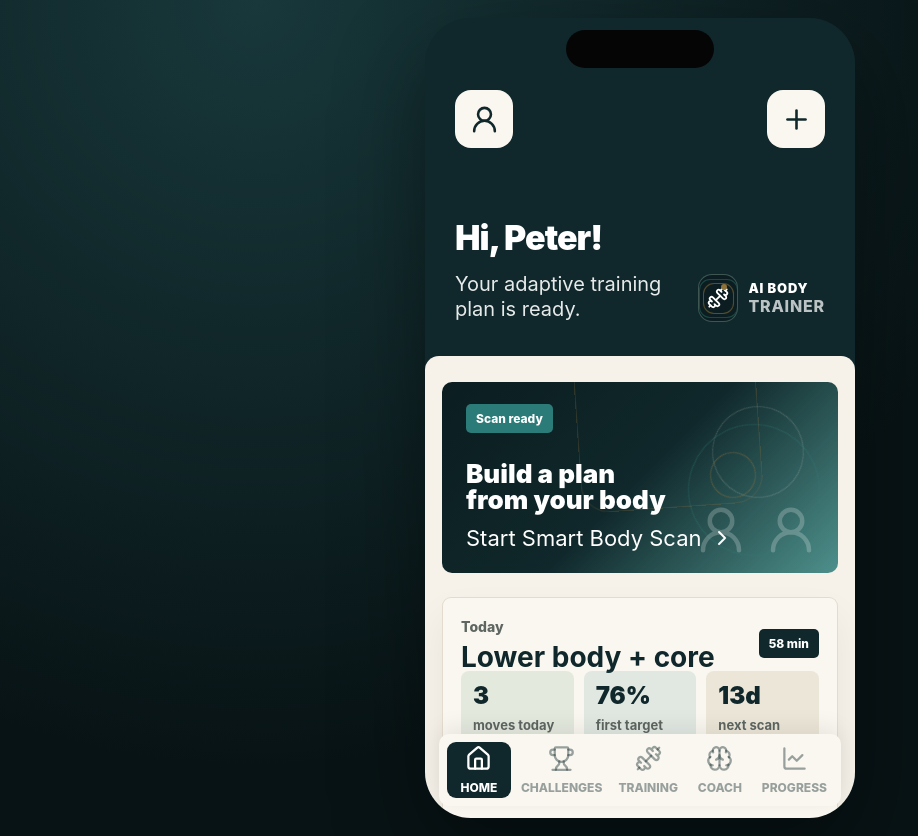
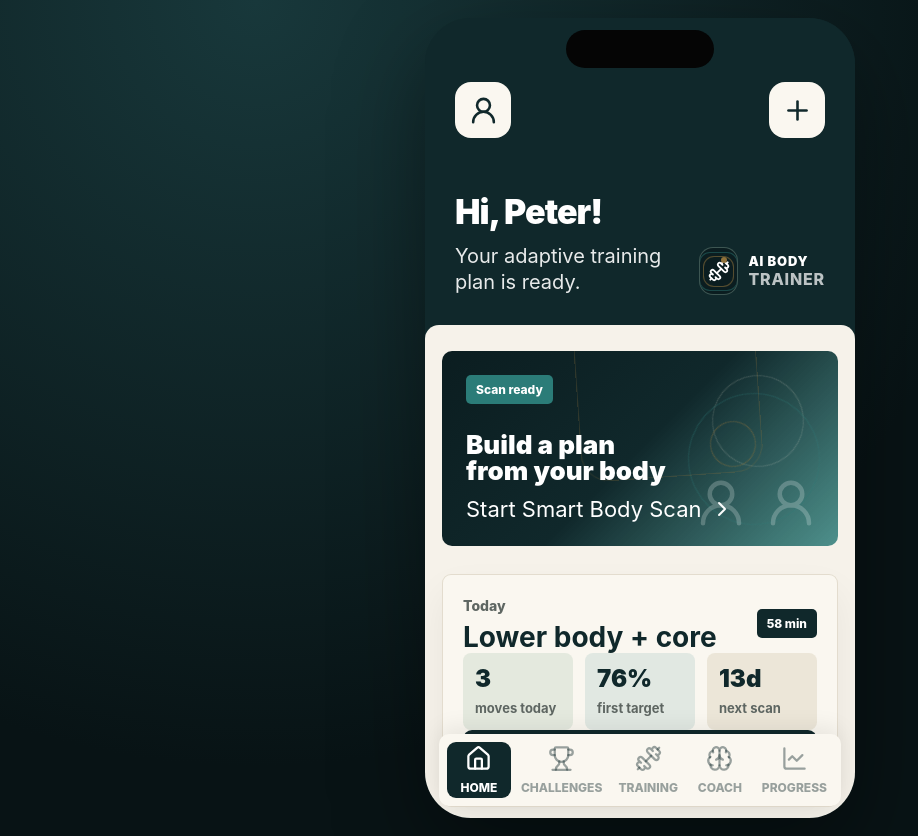
Before and after one commit to jeanlucandre-afk/ai-body-trainer-web-demo, a React (Vite) app: page / in a window 1280 px wide. Shown: the whole page, without its empty margins (0-918 px from the left). Built offline with nearby package versions, Linux system fonts and the light colour scheme.

Commit message:
Refine app spacing rhythm

```diff
--- a/src/styles.css
+++ b/src/styles.css
@@ -14,6 +14,13 @@
   --ease: cubic-bezier(.22,1,.36,1);
   --ease-out: cubic-bezier(.16,1,.3,1);
   --ease-in-out: cubic-bezier(.77,0,.175,1);
+  --space-1: 4px;
+  --space-2: 8px;
+  --space-3: 12px;
+  --space-4: 16px;
+  --space-5: 24px;
+  --space-6: 32px;
+  --space-7: 48px;
   font-family: ui-rounded, "SF Pro Rounded", "SF Pro Display", -apple-system, BlinkMacSystemFont, "Segoe UI", sans-serif;
   background: #091618;
   color: var(--black);
@@ -29,14 +36,14 @@ button:active { transform: scale(.97); }
 .app-root, .screen, .route-stage { height: 100%; overflow: hidden; }
 .route-stage { animation: routeIn .38s var(--ease-out) both; }
 .screen { background: var(--black); display: flex; flex-direction: column; }
-.hero-header { color: white; padding: 72px 30px 34px; }
+.hero-header { color: white; padding: 64px 30px 30px; }
 .top-actions, .hero-title-row, .row, .between, .section-head, .review-head, .gym-top { display: flex; align-items: center; justify-content: space-between; }
-.avatar, .add { width: 58px; height: 58px; border-radius: 16px; background: var(--sand); color: var(--black); display: grid; place-items: center; }
+.avatar, .add { width: 56px; height: 56px; border-radius: 16px; background: var(--sand); color: var(--black); display: grid; place-items: center; }
 .avatar svg, .add svg { width: 31px; height: 31px; }
 h1, h2, h3, p { margin: 0; }
-.hero-title-row { align-items: end; margin-top: 72px; gap: 16px; }
+.hero-title-row { align-items: end; margin-top: 56px; gap: 18px; }
 .hero-title-row h1 { font-size: 34px; line-height: 1.06; letter-spacing: -1px; font-weight: 900; }
-.hero-title-row p { margin-top: 16px; max-width: 240px; font-size: 20px; line-height: 1.25; opacity: .9; font-weight: 400; }
+.hero-title-row p { margin-top: 14px; max-width: 240px; font-size: 20px; line-height: 1.28; opacity: .9; font-weight: 400; }
 .logo { display: flex; gap: 10px; align-items: center; color: white; min-width: 126px; justify-content: end; }
 .logo.compact { min-width: auto; transform: scale(.86); transform-origin: right center; }
 .logo-mark { width: 48px; height: 48px; border-radius: 14px; background: var(--ink); border: 1px solid rgba(169,205,187,.32); position: relative; display: grid; place-items: center; overflow: hidden; }
@@ -46,14 +53,14 @@ h1, h2, h3, p { margin: 0; }
 .logo-text b, .logo-text span { display: block; line-height: .95; letter-spacing: .8px; }
 .logo-text b { font-weight: 950; font-size: 13px; }
 .logo-text span { margin-top: 5px; opacity: .72; font-weight: 800; }
-.content-panel { flex: 1; background: var(--paper); border-radius: 14px 14px 0 0; overflow-y: auto; overflow-x: hidden; padding: 26px 17px 124px; }
-.content-stack { display: grid; gap: 24px; width: 100%; min-width: 0; }
+.content-panel { flex: 1; background: var(--paper); border-radius: 14px 14px 0 0; overflow-y: auto; overflow-x: hidden; padding: 26px 17px 168px; }
+.content-stack { display: grid; gap: 28px; width: 100%; min-width: 0; }
 .content-stack > * { min-width: 0; max-width: 100%; }
 .pad { padding: 24px; }
-.card, .profile-card, .start-card, .exercise-row { background: var(--sand); border: 1px solid rgba(226,219,205,.94); border-radius: 9px; padding: 18px; box-shadow: 0 18px 38px rgba(11,29,32,.06); overflow: hidden; min-width: 0; }
+.card, .profile-card, .start-card, .exercise-row { background: var(--sand); border: 1px solid rgba(226,219,205,.94); border-radius: 9px; padding: 20px; box-shadow: 0 18px 38px rgba(11,29,32,.06); overflow: hidden; min-width: 0; }
 .badge, .pill { display: inline-flex; align-items: center; border-radius: 5px; padding: 7px 10px; color: white; font-size: 12px; font-weight: 800; }
 .teal { background: var(--teal); } .gold { background: var(--gold); } .green { background: var(--green); } .dark { background: var(--black); }
-.scan-entry { min-height: 126px; width: 100%; min-width: 0; border-radius: 10px; padding: 22px 24px; text-align: left; color: white; position: relative; overflow: hidden; background: linear-gradient(135deg, var(--ink), var(--black), rgba(43,124,120,.83)); }
+.scan-entry { min-height: 126px; width: 100%; min-width: 0; border-radius: 10px; padding: 24px; text-align: left; color: white; position: relative; overflow: hidden; background: linear-gradient(135deg, var(--ink), var(--black), rgba(43,124,120,.83)); }
 .scan-entry:before { content:""; position:absolute; inset:-60px 80px auto auto; width:180px; height:180px; border:1px solid rgba(143,113,58,.25); border-radius:28px; transform:rotate(10deg); animation: float 2s var(--ease) infinite alternate; }
 .scan-entry:after { content:""; position:absolute; inset:0; background:linear-gradient(115deg, transparent 8%, rgba(255,255,255,.16) 22%, transparent 38%); transform:translateX(-115%); animation: sheen 3.8s var(--ease-in-out) infinite; }
 .scan-orbit { position:absolute; right:34px; top:24px; width:92px; height:92px; border-radius:50%; border:1px solid rgba(226,219,205,.18); animation: softOrbit 4.8s linear infinite; }
@@ -64,15 +71,15 @@ h1, h2, h3, p { margin: 0; }
 .scan-entry .cta-line svg { animation: nudge 1.4s var(--ease) infinite; }
 .scan-figures { position:absolute !important; right:20px; bottom:16px; opacity:.22; gap:16px !important; }
 .scan-figures svg { width:54px; height:54px; }
-.plan-card h2 { font-size: 28px; line-height: 1; margin-top: 7px; }
+.plan-card h2 { font-size: 28px; line-height: 1.05; margin-top: 8px; }
 .plan-card { width: 100%; }
 .eyebrow { color: var(--stone); font-weight: 800; font-size: 14px; }
-.metric-grid { display: grid; grid-template-columns: repeat(3, minmax(0, 1fr)); gap: 10px; min-width: 0; }
-.metric { background: rgba(226,219,205,.66); border-radius: 8px; padding: 13px 12px; min-width: 0; }
+.metric-grid { display: grid; grid-template-columns: repeat(3, minmax(0, 1fr)); gap: 12px; min-width: 0; }
+.metric { background: rgba(226,219,205,.66); border-radius: 8px; padding: 14px 12px; min-width: 0; }
 .metric.green { background: rgba(79,138,99,.13); } .metric.teal { background: rgba(43,124,120,.12); } .metric.gold { background: rgba(143,113,58,.13); }
 .metric b { display:block; font-size:24px; line-height:1; font-weight: 900; overflow-wrap: anywhere; }
 .metric span { display:block; margin-top:9px; color: var(--stone); font-size: 13px; font-weight: 750; overflow-wrap: anywhere; }
-.primary { width:100%; min-width: 0; height: 54px; border-radius: 9px; color:white; display:flex; align-items:center; justify-content:center; gap:10px; font-weight: 900; font-size: 16px; transition: transform .16s var(--ease), filter .2s; }
+.primary { width:100%; min-width: 0; height: 56px; border-radius: 9px; color:white; display:flex; align-items:center; justify-content:center; gap:10px; font-weight: 900; font-size: 16px; transition: transform .16s var(--ease), filter .2s; }
 .primary svg:last-child { margin-left: auto; margin-right: 12px; }
 .primary.gold { background: linear-gradient(135deg, var(--gold), var(--dark-gold)); }
 .primary.dark { background: var(--black); }
@@ -80,12 +87,12 @@ h1, h2, h3, p { margin: 0; }
 .primary.big { height: 70px; font-size: 21px; border-radius: 20px; }
 .section-head h2 { color: var(--stone); font-size: 25px; line-height:1; }
 .section-head button { background: transparent; color: var(--black); display:flex; gap:5px; align-items:center; font-size: 20px; }
-.profile-card .section-head { min-height: 34px; margin-bottom: 16px; position: relative; z-index: 1; }
+.profile-card .section-head { min-height: 34px; margin-bottom: 18px; position: relative; z-index: 1; }
 .profile-card .section-head h2 { max-width: 64%; overflow-wrap: anywhere; }
-.profile-top { display:flex; gap:12px; align-items:center; background: var(--black); color:white; padding: 18px; margin: 0 -18px; border-radius: 0; }
+.profile-top { display:flex; gap:14px; align-items:center; background: var(--black); color:white; padding: 20px; margin: 0 -20px; border-radius: 0; }
 .profile-top b, .profile-top span { display:block; }
 .profile-top span { opacity: .68; font-size: 13px; margin-top: 4px; }
-.profile-body { padding-top: 18px; display:grid; gap:8px; }
+.profile-body { padding-top: 20px; display:grid; gap:10px; }
 .profile-body h3 { font-size: 21px; }
 .profile-body p { color: var(--stone); }
 .rail { display:flex; gap:14px; overflow-x:auto; padding-bottom: 6px; }
@@ -95,24 +102,26 @@ h1, h2, h3, p { margin: 0; }
 .feature div { position:relative; z-index:1; }
 .feature h3 { margin-top: 35px; font-size: 21px; }
 .feature p { margin-top: 5px; opacity: .84; }
-.tabs { position:absolute; left:14px; right:14px; bottom:12px; height:72px; border-radius: 10px; background: var(--sand); display:grid; grid-template-columns: repeat(5,1fr); gap:4px; padding:8px; box-shadow: 0 -6px 22px rgba(0,0,0,.08); }
+.tabs { position:absolute; left:14px; right:14px; bottom:12px; height:72px; border-radius: 10px; background: var(--sand); display:grid; grid-template-columns: repeat(5,1fr); gap:4px; padding:8px; box-shadow: 0 -6px 22px rgba(0,0,0,.08); z-index:10; }
 .tabs button { background: transparent; color: rgba(16,40,43,.42); border-radius: 9px; display:grid; place-items:center; gap:3px; font-size:12px; font-weight:850; }
 .tabs button svg { width: 27px; height: 27px; }
 .tabs .active { background: var(--black); color:white; }
 .tabs .active svg { animation: tabLift .3s var(--ease-out); }
 .onboarding { height:100%; background: linear-gradient(135deg, var(--black), var(--stone), var(--warm)); color:white; display:flex; flex-direction:column; }
-.onboard-top { padding: 64px 20px 8px; display:flex; align-items:center; justify-content:space-between; }
+.onboard-top { padding: 56px 24px 12px; display:grid; grid-template-columns:52px 1fr 52px; align-items:center; gap:14px; }
 .onboard-top button, .review-head button, .gym-top button { width:48px; height:48px; border-radius:50%; background:rgba(255,255,255,.12); color:white; display:grid; place-items:center; }
-.dots { display:flex; gap:7px; }
+.onboard-top .logo { justify-self:end; width:52px; min-width:52px; transform:none; }
+.onboard-top .logo-text { display:none; }
+.dots { display:flex; justify-content:center; gap:7px; min-width:0; }
 .dots i { width:7px; height:7px; border-radius:10px; background:rgba(255,255,255,.24); transition:.25s; }
 .dots .active { width:22px; background:var(--gold); }
-.onboard-scroll { flex:1; overflow-y:auto; padding: 14px 24px 120px; }
-.onboard-stack, .plan-ready { display:grid; gap:22px; }
+.onboard-scroll { flex:1; overflow-y:auto; padding: 22px 24px 136px; }
+.onboard-stack, .plan-ready { display:grid; gap:28px; }
 .title span { color: var(--linen); text-transform:uppercase; font-size:12px; font-weight:850; letter-spacing:.4px; }
 .title h1 { margin-top:8px; font-size:32px; line-height:1.08; font-weight:950; }
 .title p { color:rgba(255,255,255,.74); margin-top:10px; line-height:1.35; }
 .title.center { text-align:center; }
-.scan-visual { height: 310px; border-radius: 34px; overflow:hidden; position:relative; background: radial-gradient(circle at 50% 46%, rgba(169,205,187,.15), transparent 28%), linear-gradient(135deg, var(--ink), rgba(94,102,98,.9), var(--ink)); display:grid; place-items:center; padding-bottom:30px; }
+.scan-visual { height: 320px; border-radius: 34px; overflow:hidden; position:relative; background: radial-gradient(circle at 50% 46%, rgba(169,205,187,.15), transparent 28%), linear-gradient(135deg, var(--ink), rgba(94,102,98,.9), var(--ink)); display:grid; place-items:center; padding-bottom:34px; }
 .scan-visual b { position:absolute; left:24px; right:24px; bottom:24px; z-index:3; opacity:.9; text-align:center; line-height:1.08; }
 .scan-beam { position:absolute; inset:18px 72px; border-radius:42%; background:linear-gradient(90deg, transparent, rgba(169,205,187,.12), transparent); transform-origin:center; animation: beamBreathe 2.4s var(--ease-in-out) infinite alternate; }
 .scan-pulse { position:absolute; width:178px; height:178px; border-radius:50%; border:1px solid rgba(226,219,205,.28); animation: pulseOut 2.2s var(--ease-out) infinite; }
@@ -125,8 +134,8 @@ h1, h2, h3, p { margin: 0; }
 .scan-circle { width:180px; height:180px; border-radius:50%; display:grid; place-items:center; background: conic-gradient(var(--linen) var(--progress), rgba(255,255,255,.18) 0); position:relative; z-index:2; }
 .scan-circle:before { content:""; position:absolute; width:146px; height:146px; border-radius:50%; background:var(--black); }
 .scan-circle svg { position:relative; z-index:1; }
-.glass, .dark-card { padding:20px; border-radius:24px; border:1px solid rgba(255,255,255,.15); background:rgba(255,255,255,.11); }
-.metrics3 { display:grid; grid-template-columns:repeat(3,1fr); gap:10px; }
+.glass, .dark-card { padding:22px 20px; border-radius:24px; border:1px solid rgba(255,255,255,.15); background:rgba(255,255,255,.11); }
+.metrics3 { display:grid; grid-template-columns:repeat(3,1fr); gap:12px; }
 .choice-list, .choice-grid { display:grid; gap:12px; }
 .choice-grid { grid-template-columns:repeat(2,1fr); }
 .choice-list button, .choice-grid button { min-height:68px; border-radius:20px; background:rgba(255,255,255,.1); color:white; display:flex; align-items:center; gap:12px; padding:14px; text-align:left; border:1px solid rgba(255,255,255,.12); animation: choiceIn .38s var(--ease-out) both; animation-delay: calc(var(--i) * 55ms); transition: background .22s var(--ease), border-color .22s var(--ease), transform .18s var(--ease); }
@@ -140,7 +149,7 @@ h1, h2, h3, p { margin: 0; }
 .day-picker .active i { opacity:1; }
 .checklist p { display:grid; grid-template-columns:26px 1fr; gap:4px 9px; margin: 0 0 13px; }
 .checklist span { grid-column:2; opacity:.66; font-size:13px; }
-.onboard-actions { padding:12px 24px 28px; background:linear-gradient(transparent, rgba(11,29,32,.9)); }
+.onboard-actions { padding:14px 24px 30px; background:linear-gradient(transparent, rgba(11,29,32,.9)); }
 .build-screen { min-height: 690px; display:grid; align-content:center; gap:22px; }
 .thinking { height:260px; display:grid; place-items:center; position:relative; }
 .thinking .halo { position:absolute; border:2px solid rgba(226,219,205,.28); border-radius:50%; animation: orbit 2.8s linear infinite, haloMorph 3.2s var(--ease-in-out) infinite alternate; }
@@ -162,7 +171,7 @@ h1, h2, h3, p { margin: 0; }
 .dark-card { background:linear-gradient(135deg, rgba(16,40,43,.72), rgba(94,102,98,.56), rgba(16,40,43,.7)); }
 .dark-card h2 { margin-top:10px; font-size:30px; line-height:1.08; }
 .dark-card p { opacity:.72; margin-top:8px; }
-.dark-card .metric-grid, .glass .metric-grid { margin-top:14px; }
+.dark-card .metric-grid, .glass .metric-grid { margin-top:16px; }
 .dark-card .metric, .glass .metric { min-height:98px; display:grid; align-content:space-between; }
 .dark-card .metric b, .glass .metric b { font-size:22px; line-height:1.05; }
 .dark-card .metric span, .glass .metric span { line-height:1.08; }
@@ -186,7 +195,7 @@ h1, h2, h3, p { margin: 0; }
 .content-panel .plan-row svg { color:var(--stone); }
 .bottom-open h2 { font-size:28px; margin-bottom:12px; }
 .light { background:var(--paper); overflow-y:auto; }
-.review-head { position:sticky; top:0; z-index:3; background:var(--black); padding:58px 22px 14px; color:white; }
+.review-head { position:sticky; top:0; z-index:3; background:var(--black); padding:52px 24px 18px; color:white; }
 .review h1 { font-size:32px; margin:12px 0 7px; }
 .start-card { background:linear-gradient(135deg, var(--black), var(--teal)); color:white; }
 .start-card h2 { font-size:34px; margin-top:10px; }
@@ -199,9 +208,9 @@ h1, h2, h3, p { margin: 0; }
 .chips { display:flex; gap:6px; flex-wrap:wrap; margin-top:10px; }
 .chips span { background:var(--linen); border-radius:999px; padding:6px 8px; font-size:12px; color:var(--dark-gold); font-weight:800; }
 .gym { height:100%; background:linear-gradient(135deg, var(--ink), var(--black), #273332); color:white; overflow-y:auto; }
-.gym-top { padding: 64px 24px 12px; }
+.gym-top { padding: 56px 24px 14px; }
 .gym-top h1 { font-size:25px; }
-.gym-main { display:grid; gap:14px; padding: 12px 22px 34px; }
+.gym-main { display:grid; gap:18px; padding: 14px 22px 34px; }
 .gym-summary { display:flex; justify-content:space-between; gap:12px; align-items:start; }
 .gym-summary h2 { margin-top:14px; font-size:34px; line-height:1.04; }
 .gym-summary p { opacity:.62; margin-top:10px; }
```
